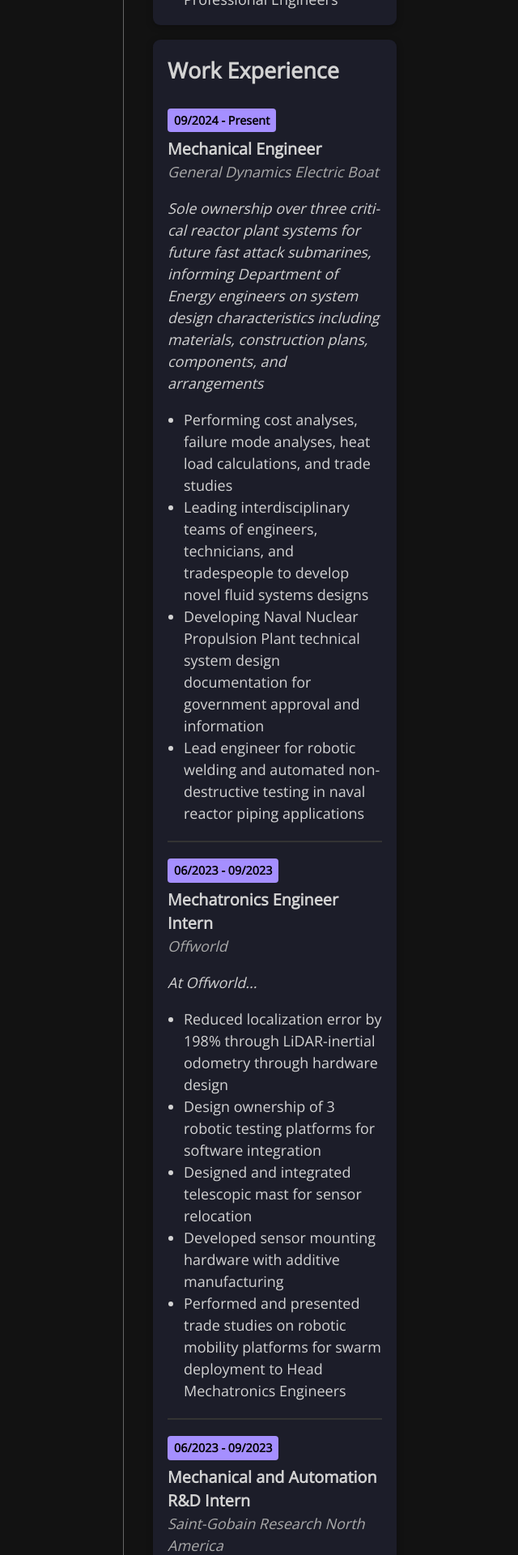
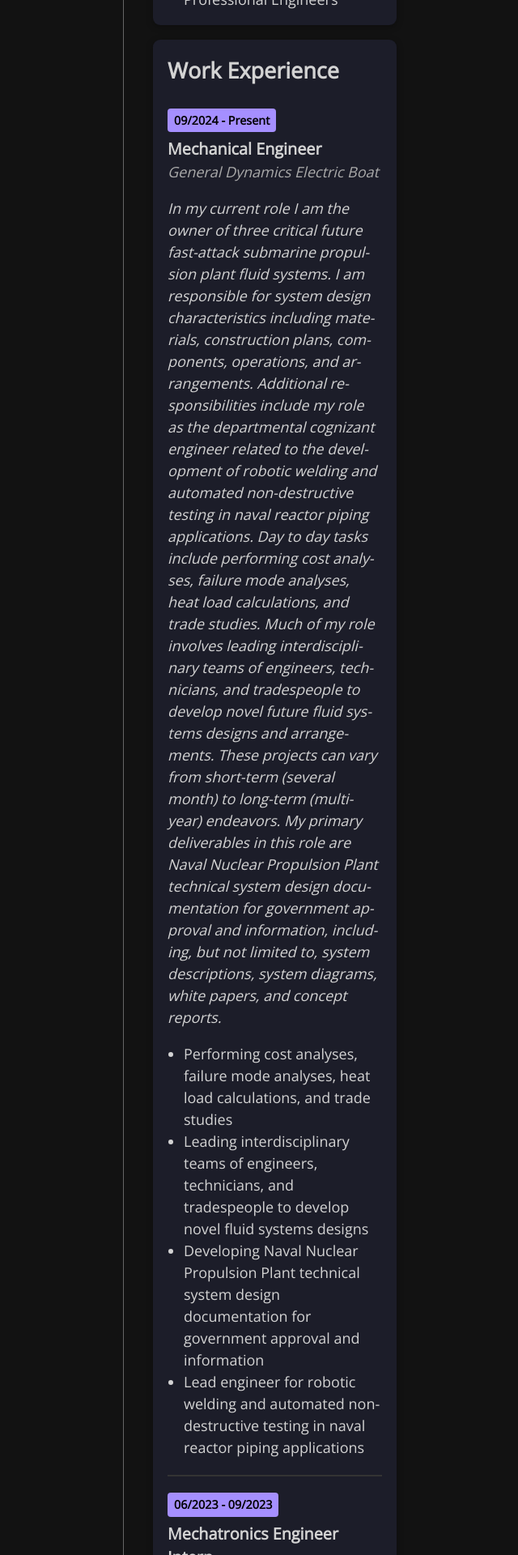
Before and after one commit to Lanzendorf/lanzendorf.github.io, a Jekyll site: the page built from cv.md, in a window 1280 px wide. Shown: the part 1406-3326 px from the top of the page at 81% size, without its empty margins (356-996 px from the left). Built offline with Jekyll 4.4.1, drawn with Linux system fonts in a browser that asks for light colours; nearby versions of some CDN libraries; some web fonts are replaced; some of the changed text lies outside the part shown.

Commit message:
Update cv.html

```diff
--- a/_layouts/cv.html
+++ b/_layouts/cv.html
@@ -127,8 +127,7 @@
               <span class="date-tag">09/2024 - Present</span>
               <p class="job-title">Mechanical Engineer</p>
               <p class="company">General Dynamics Electric Boat</p>
-              <p><em>Sole ownership over three critical reactor plant systems for future fast attack submarines, informing Department of Energy
-          engineers on system design characteristics including materials, construction plans, components, and arrangements</em></p>
+              <p><em>In my current role I am the owner of three critical future fast-attack submarine propulsion plant fluid systems. I am responsible for system design characteristics including materials, construction plans, components, operations, and arrangements. Additional responsibilities include my role as the departmental cognizant engineer related to the development of robotic welding and automated non-destructive testing in naval reactor piping applications. Day to day tasks include performing cost analyses, failure mode analyses, heat load calculations, and trade studies. Much of my role involves leading interdisciplinary teams of engineers, technicians, and tradespeople to develop novel future fluid systems designs and arrangements. These projects can vary from short-term (several month) to long-term (multi-year) endeavors. My primary deliverables in this role are Naval Nuclear Propulsion Plant technical system design documentation for government approval and information, including, but not limited to, system descriptions, system diagrams, white papers, and concept reports.</em></p>
               <ul>
                 <li>Performing cost analyses, failure mode analyses, heat load calculations, and trade studies</li>
                 <li>Leading interdisciplinary teams of engineers, technicians, and tradespeople to develop novel fluid systems designs</li>
@@ -141,7 +140,7 @@
               <span class="date-tag">06/2023 - 09/2023</span>
               <p class="job-title">Mechatronics Engineer Intern</p>
               <p class="company">Offworld</p>
-              <p><em>At Offworld...</em></p>
+              <p><em>As a Mechatronics Engineering intern, I collaborated with the hardware and software teams responsible for the development of the company's flagship rugged autonomous mining robot. My responsibilities included performing trade studies to develop robotic mobility platforms for swarm deployment, additively manufacturing hardware to integrate sensors, and developing 3 robotic testing platforms to assist in the development and integration of autonomous navigational (SLAM) software. The work performed by me to support the software engineers which included designing a telescopic mast for sensor relocation  successfully reduced localization error by 198%. </em></p>
               <ul>
                 <li>Reduced localization error by 198% through LiDAR-inertial odometry through hardware design</li>
                 <li>Design ownership of 3 robotic testing platforms for software integration</li>
@@ -155,7 +154,7 @@
               <span class="date-tag">06/2023 - 09/2023</span>
               <p class="job-title">Mechanical and Automation R&D Intern</p>
               <p class="company">Saint-Gobain Research North America</p>
-              <p><em>At Saint-Gobain...</em></p>
+              <p><em>As a member of the "Bonded Abrasives - Vitrified" department at Saint-Gobain Research North America, my primary task was related to the development of a fully automated machine for precision manufacturing of abrasive grinding wheels in a factory setting. Traditionally the process of preparing abrasive blanks for pressing is done by hand and variations in material deposition across the area of the sample can result in uneven hardness, negatively impacting end-product performance and lifespan. Ultimately the device I designed and built reduced deviations in hardness as a result of manufacturing across a given sample by over 50%. To enable manual and autonomous operation in a plant environment, I designed a robust, environmentally isolated electrical panel to house power and control electronics. In addition to all the necessary control software in C++ to operate the device both manually and autonomously, I also wrote a mathematical model of sediment deposition in Python to optimize consistency across manufactured blocks with precise pathing. The device operated on an XY gantry made of linear rails to ensure precise control and vibrationally deposited abrasive particulate mix to form abrasive blanks. Separate from this project I deployed 5 independently designed and fabricated calibration and testing devices using 3D-printing in a full-scale factory setting.</em></p>
               <ul>
                 <li>Engineered a fully automated machine for precision manufacturing of abrasive grinding wheels in a factory setting, reducing manufacturing deviations by over 50%</li>
                 <li>Designed an IP67 electrical cabinet to enable manual and autonomous operation in a plant environment</li>
```
